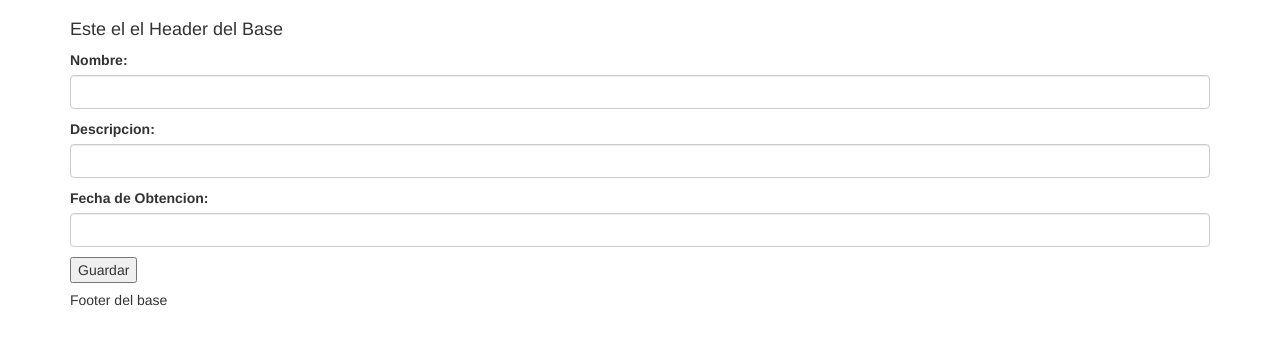
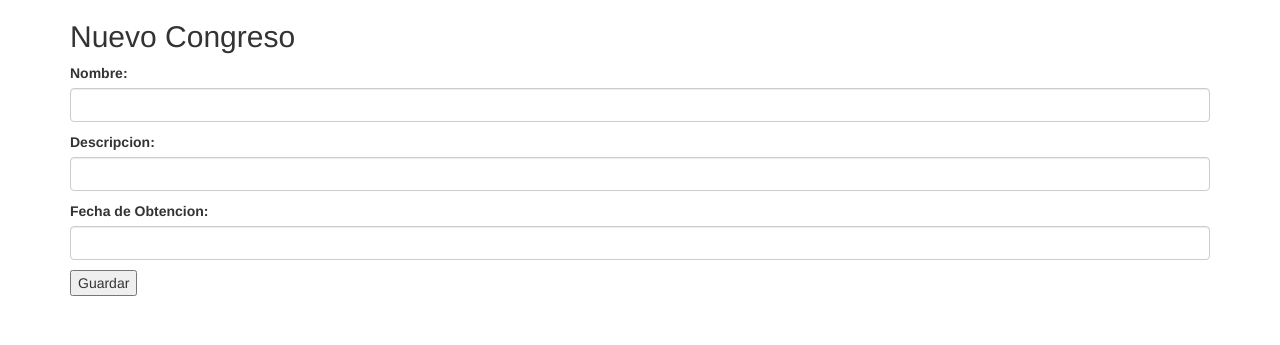
Before and after one commit to franck-palacios/bolsaEmpleo, a Django app: the page made by BolsaEmpleo/urls.py in a window 1280 px wide. Shown: the part 52-397 px from the top of the page. Run offline with Django 3.2, Linux system fonts and the light colour scheme; some libraries are stand-ins or nearby versions.

Commit message:
Crud de congresos terminado

```diff
--- a/BolsaEmpleo/urls.py
+++ b/BolsaEmpleo/urls.py
@@ -19,6 +19,6 @@ from aspirante.views import index
 
 urlpatterns = [
     url(r'^admin/', admin.site.urls),
-    url(r'^aspirante/', include('aspirante.urls')),
+    url(r'^aspirante/', include('aspirante.urls', namespace="aspirante")),
     url(r'^$', index),
 ]
--- a/aspirante/forms.py
+++ b/aspirante/forms.py
@@ -16,5 +16,5 @@ class CongresoForm(forms.ModelForm):
         widgets ={
             'nombre': forms.TextInput(attrs={'class': 'form-control'}),
             'descripcion':forms.TextInput(attrs={'class': 'form-control'}),
-            'fecha':forms.TextInput(attrs={'class': 'form-control'}),
+            'fecha':forms.DateInput(attrs={'class': 'form-control'}),
         }
--- a/aspirante/urls.py
+++ b/aspirante/urls.py
@@ -1,8 +1,12 @@
-from django.conf.urls import url
+from django.conf.urls import url, include
 from . import views
-from aspirante.views import congreso_view
+from aspirante.views import congreso_view, congreso_list, congreso_edit, congreso_delete
 
 urlpatterns = [
         url(r'^$', views.index, name='index'),
-        url(r'^nuevo$', congreso_view, name='mascota_crear'),
+        url(r'^nuevo$', congreso_view, name='congreso_crear'),
+        url(r'^listar$', congreso_list, name='congreso_listar'),
+        url(r'^editar/(?P<id_congreso>\d+)/$', congreso_edit, name='congreso_editar'),
+        url(r'^eliminar/(?P<id_congreso>\d+)/$', congreso_delete, name='congreso_eliminar'),
+
 ]
--- a/aspirante/views.py
+++ b/aspirante/views.py
@@ -6,6 +6,7 @@ from django.http import HttpResponse
 from aspirante.forms import CongresoForm
 
 # Create your views here.
+from aspirante.models import Congreso
 
 
 def index(request):
@@ -16,8 +17,30 @@ def congreso_view(request):
         form = CongresoForm(request.POST)
         if form.is_valid():
             form.save()
-            #return redirect('aspirante:index')
+        return redirect('aspirante:congreso_listar')
     else:
         form = CongresoForm()
+    return  render(request, 'aspirante/congreso_form.html', {'form':form})
 
-    return  render(request, 'aspirante/congreso_form.html', {'form':form})
+def congreso_list(request):
+    congreso = Congreso.objects.all().order_by('nombre')
+    contexto = {'congresos':congreso}
+    return render(request, 'aspirante/congreso_list.html', contexto)
+
+def congreso_edit(request, id_congreso):
+    congreso = Congreso.objects.get(id=id_congreso)
+    if request.method =='GET':
+        form = CongresoForm(instance=congreso)
+    else:
+        form = CongresoForm(request.POST, instance=congreso)
+        if form.is_valid():
+            form.save()
+            return redirect('aspirante:congreso_listar')
+    return render(request, 'aspirante/congreso_form.html', {'form':form})
+
+def congreso_delete(request, id_congreso):
+    congreso = Congreso.objects.get(id=id_congreso)
+    if request.method=='POST':
+        congreso.delete()
+        return redirect('aspirante:congreso_listar')
+    return render(request, 'aspirante/congreso_delete.html', {'congreso': congreso})
--- a/templates/aspirante/congreso_form.html
+++ b/templates/aspirante/congreso_form.html
@@ -1,4 +1,11 @@
 {% extends 'base/base.html' %}
+{% block title %}Congreso {% endblock %}
+
+<div class="container">
+{% block header %}
+<h2>Nuevo Congreso</h2>
+{% endblock %}
+</div>
 {% block content %}
     <form method="post">
     {% csrf_token %}
--- a/templates/aspirante/index.html
+++ b/templates/aspirante/index.html
@@ -1,4 +1,7 @@
 {% extends 'base/base.html' %}
 
 {% block title %}App Aspirante {% endblock %}
-{% block header %}<h4>Header del index de Aspirante </h4>{% endblock %}
+{% block header %}<h4>Page Principal Aspirante </h4>{% endblock %}
+{% block content %}
+<a class="btn btn-primary" href="{% url 'aspirante:congreso_listar' %}">Congresos</a>
+{% endblock %}
--- a/templates/base/base.html
+++ b/templates/base/base.html
@@ -1,15 +1,14 @@
-{% block staticfiles %}
-{% endblock %}
+{% load staticfiles %}
+
 <!doctype html>
 <html lang="es">
 <head>
-    {% block extrahead %}<!--Para cargar los css en cada html-->
+    <meta charset="UTF-8">
+
+    {% block extrastatic %}<!--Para cargar los css en cada html-->
     {% endblock %}
-    <link rel="stylesheet" href="static/css/bootstrap.min.css">
-    <meta charset="UTF-8">
-    <meta name="viewport"
-          content="width=device-width, user-scalable=no, initial-scale=1.0, maximum-scale=1.0, minimum-scale=1.0">
-    <meta http-equiv="X-UA-Compatible" content="ie=edge">
+
+    <link rel="stylesheet" href="{% static 'css/bootstrap.min.css'%}">
     <title>{% block title %} Document{% endblock %}</title>
 </head>
 <body>
@@ -48,18 +47,19 @@
   </div><!-- /.container-fluid -->
 </nav>
     {% endblock %}
+
 {% block header %}
-    <h4>Este el el Header del Base</h4>
 {% endblock %}
+
 {% block content %}
-    <h5>Content del base</h5>
 {% endblock %}
+
 {% block footer %}
-    <h5>Footer del base</h5>
 {% endblock %}
+
 </div>
 <script src="https://code.jquery.com/jquery-2.2.4.min.js" ></script>
-<script src="static/js/bootstrap.min.js"></script>
+<script src="{% static 'js/bootstrap.min.js'%}"></script>
 {% block extrajs %}<!--Para cargar los js en cada html-->
 {% endblock %}
 </body>
```
Also changed, not shown: templates/aspirante/congreso_delete.html (added, +14 -0 lines), templates/aspirante/congreso_list.html (added, +33 -0 lines), 4 other files.
